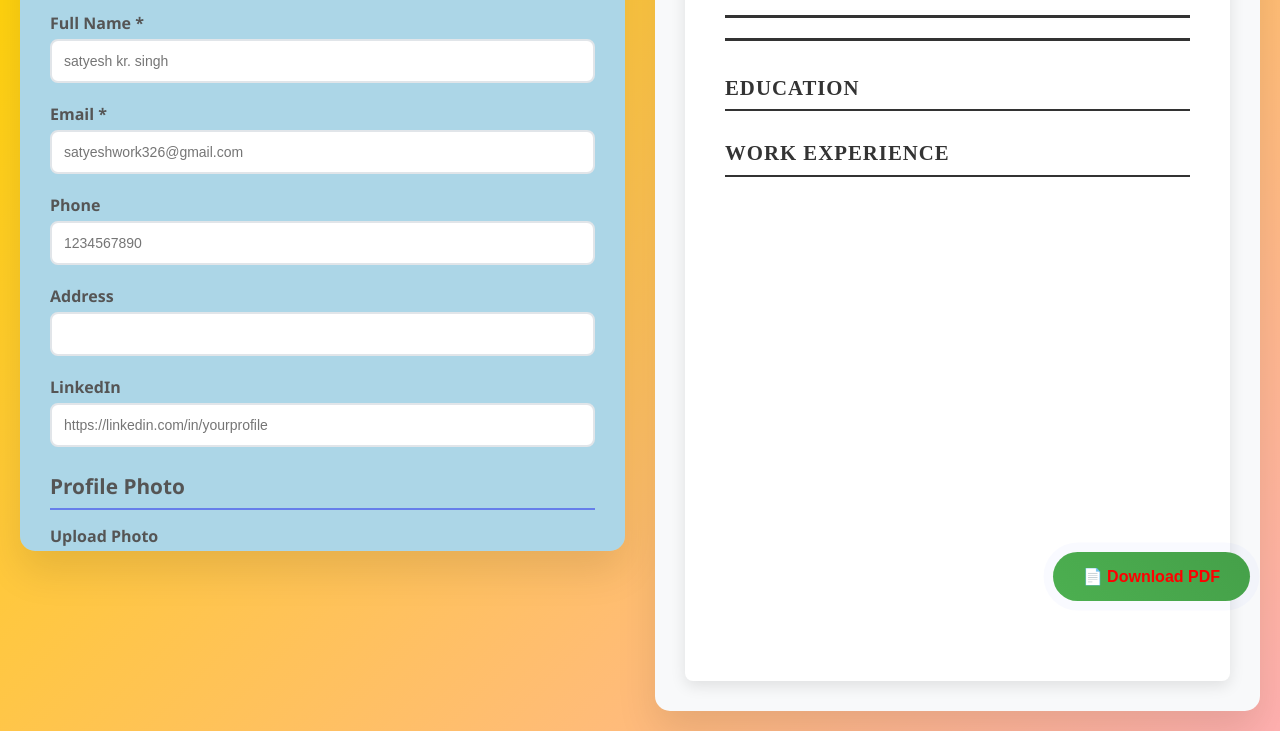
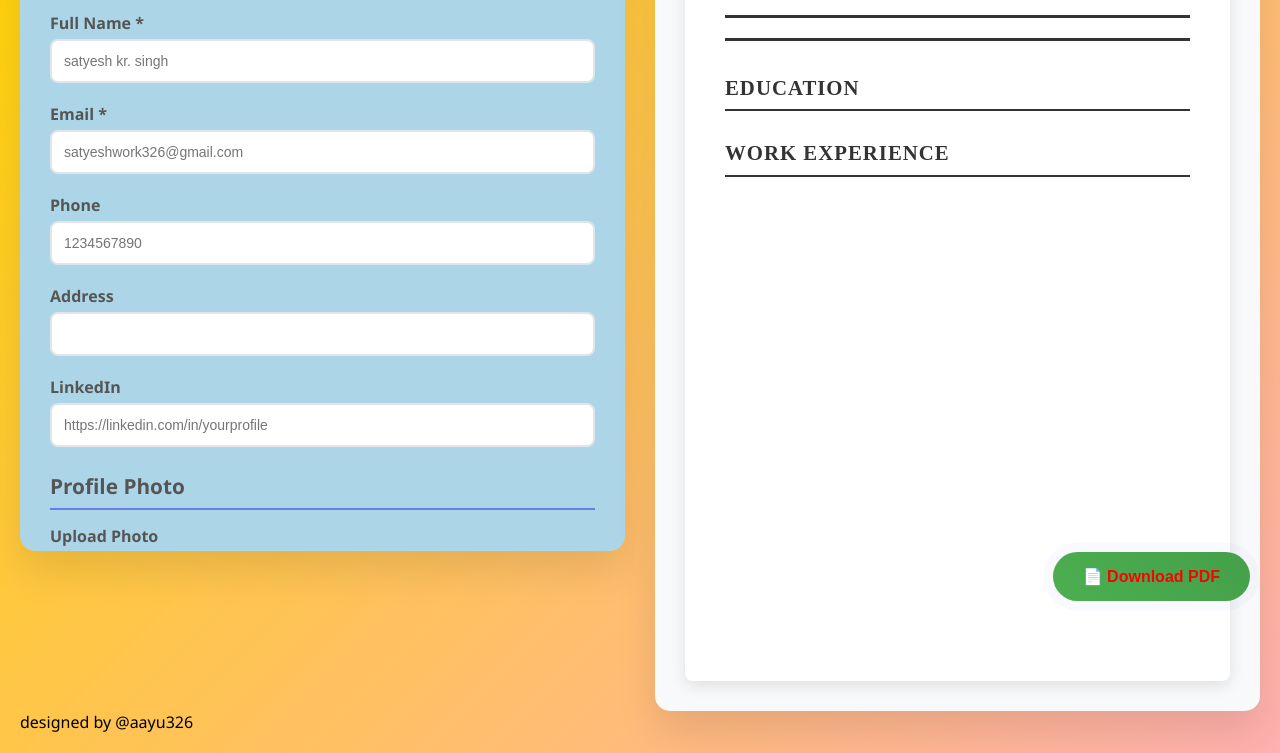
Before and after one commit to aayu326/resume-builder-326, a plain HTML site: page index.html in a window 1280 px wide. Shown: the part 169-922 px from the top of the page. Before the commit the page ends 900 px from the top, so only its background shows below. Drawn offline with nearby package versions, Linux system fonts and the light colour scheme.

Commit message:
index.html

```diff
--- a/index.html
+++ b/index.html
@@ -818,3 +818,4 @@
     </script>
 </body>
 </html>
+<footer>designed by @aayu326</footer>
```
